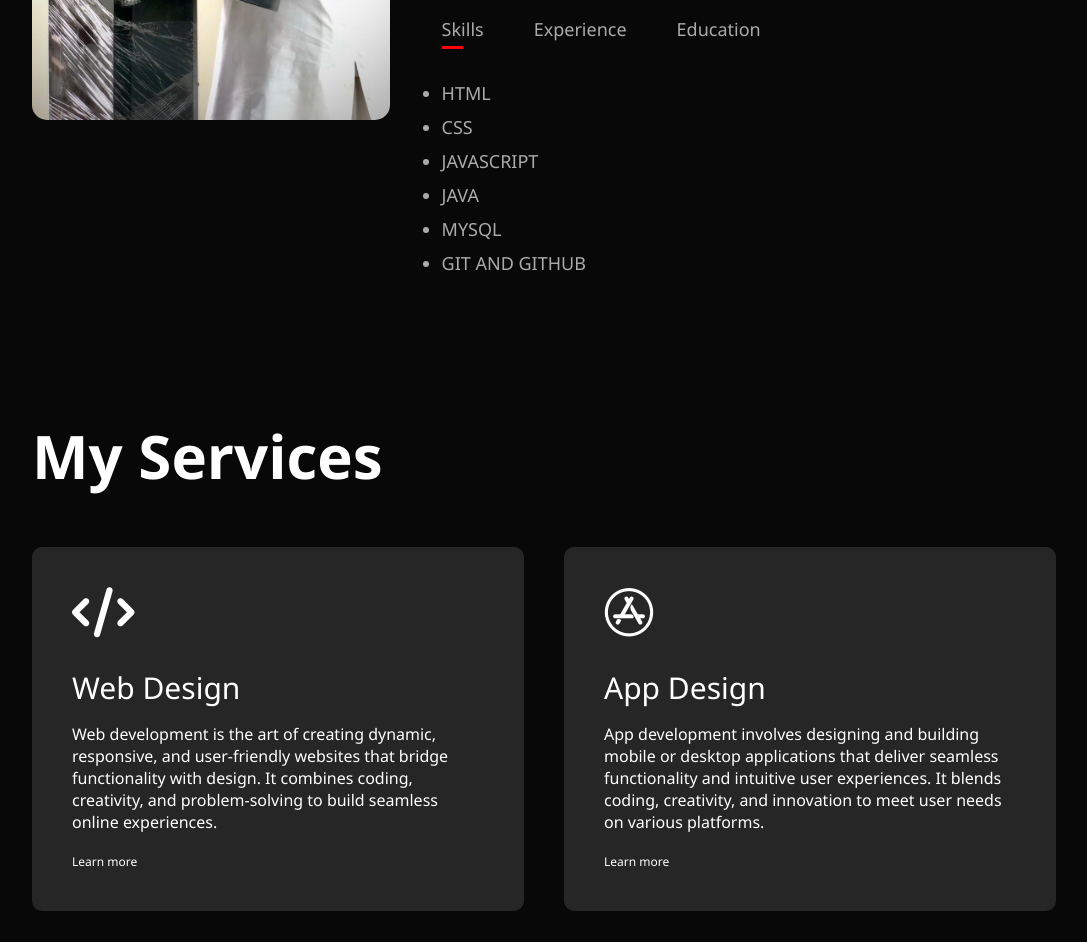
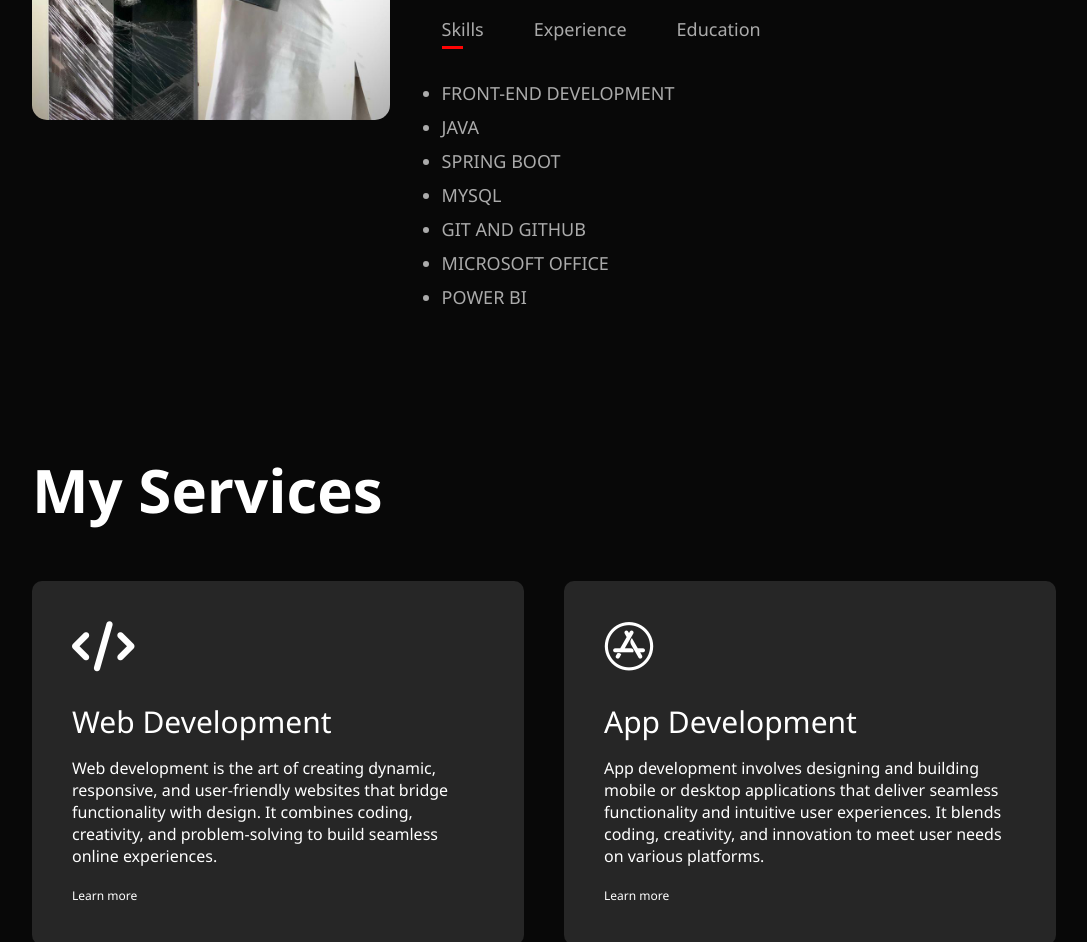
Before and after one commit to Rohail-khan0/Personal-Portfolio, a plain HTML site: page index.html in a window 1280 px wide. Shown: the part 1311-2253 px from the top of the page, without its empty margins (96-1183 px from the left). Drawn offline with Linux system fonts and the light colour scheme.

Commit message:
Update index.html

```diff
--- a/index.html
+++ b/index.html
@@ -57,12 +57,13 @@
             </div>
             <div class="tab-contents active-tab" id="skills">
               <ul>
-                <li>HTML</li>
-                <li>CSS</li>
-                <li>JAVASCRIPT</li>
+              <li>FRONT-END DEVELOPMENT</li>
                 <li>JAVA</li>
+                <li>SPRING BOOT</li>
                 <li>MYSQL</li>
                 <li>GIT AND GITHUB</li>
+                <li>MICROSOFT OFFICE</li>
+                <li>POWER BI</li>
               </ul>
             </div>
 
@@ -96,14 +97,14 @@
         <div class="services-list">
           <div>
             <i class="fas fa-code"></i>
-            <h2>Web Design</h2>
+            <h2>Web Development</h2>
             <p>Web development is the art of creating dynamic, responsive, and user-friendly websites that bridge functionality with design. It combines coding, creativity, and problem-solving to build seamless online experiences.</p>
             <a href="https://www.simplilearn.com/what-is-web-designing-article#:~:text=Web%20designing%20is%20the%20process,make%20them%20easy%20to%20navigate.">Learn more</a>
           </div>
 
 <div>
     <i class="fab fa-app-store"></i>
-          <h2>App Design</h2>
+          <h2>App Development</h2>
             <p>App development involves designing and building mobile or desktop applications that deliver seamless functionality and intuitive user experiences. It blends coding, creativity, and innovation to meet user needs on various platforms.</p>
                 <a href="https://kissflow.com/application-development/what-is-application-development/">Learn more</a>
             </div>
```
